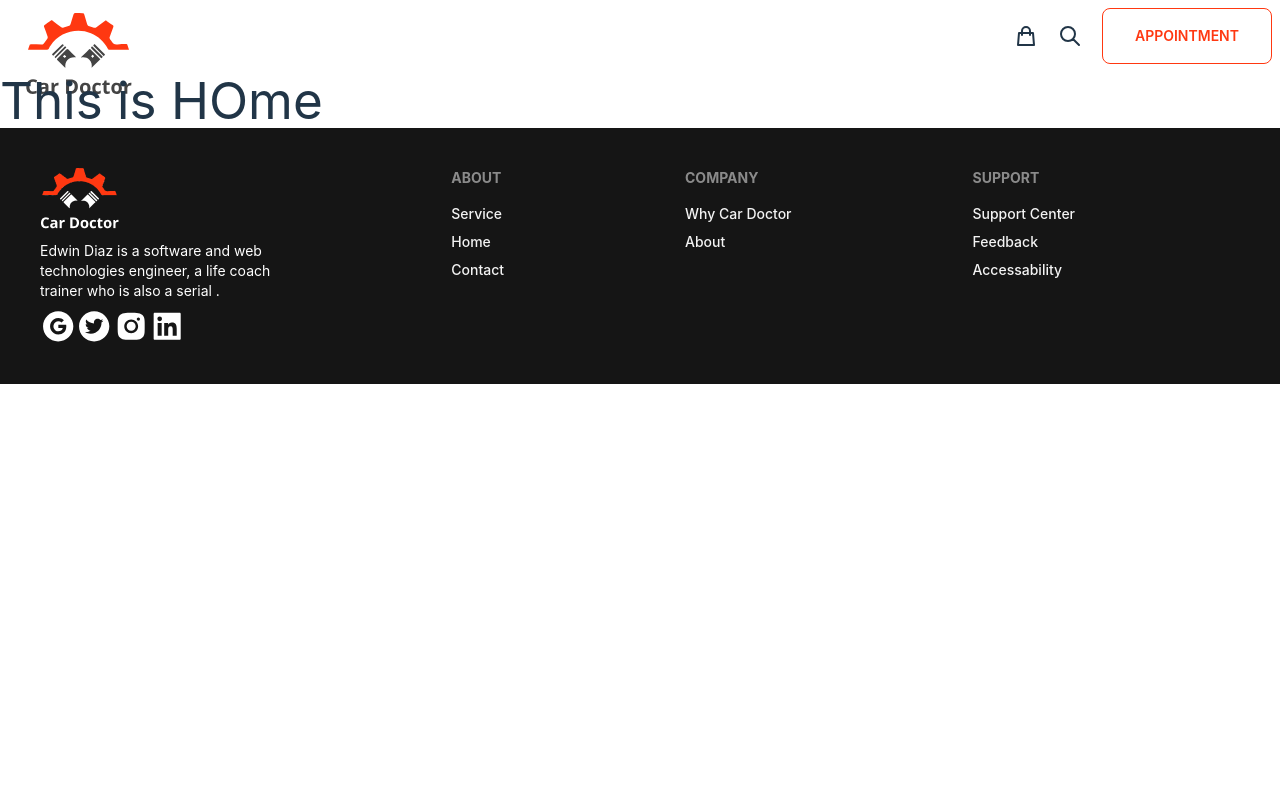
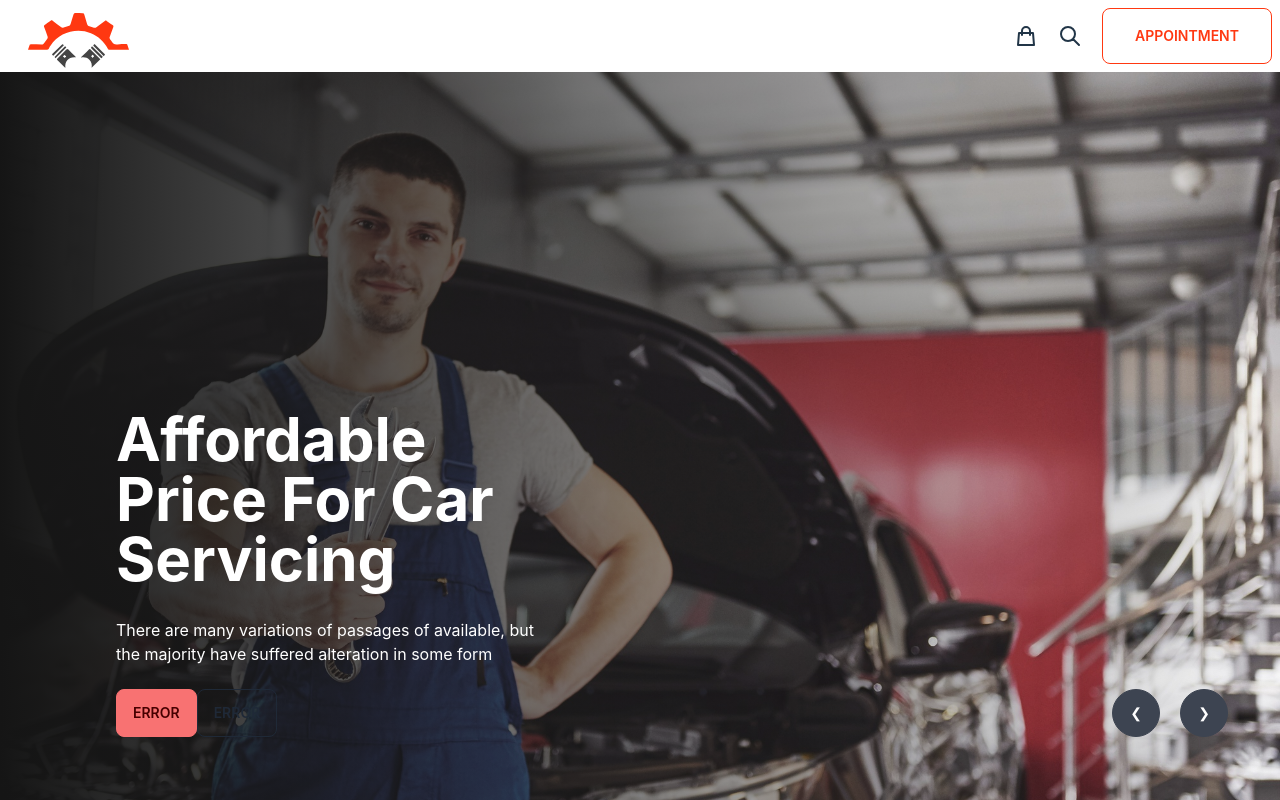
Before and after one commit to rezwanrahimr/Genius-Car-Client, a React (Vite) app: page / in a window 1280 px wide. Shown: the top 800 px of the page. Built offline with nearby package versions, Linux system fonts and the light colour scheme.

Commit message:
slider added

```diff
--- /dev/null
+++ b/src/Pages/Home/Banner/Banner.jsx
@@ -0,0 +1,60 @@
+import React from "react";
+import img1 from "../../../assets/images/banner/1.jpg";
+import img2 from "../../../assets/images/banner/2.jpg";
+import img3 from "../../../assets/images/banner/3.jpg";
+import img4 from "../../../assets/images/banner/4.jpg";
+import img5 from "../../../assets/images/banner/5.jpg";
+import img6 from "../../../assets/images/banner/6.jpg";
+import BannerItem from "./BannerItem/BannerItem";
+
+const Banner = () => {
+  const bannerData = [
+    {
+      image: img1,
+      prev: 6,
+      id: 1,
+      next: 2,
+    },
+    {
+      image: img2,
+      prev: 1,
+      id: 2,
+      next: 3,
+    },
+    {
+      image: img3,
+      prev: 2,
+      id: 3,
+      next: 4,
+    },
+    {
+      image: img4,
+      prev: 3,
+      id: 4,
+      next: 5,
+    },
+    {
+      image: img5,
+      prev: 4,
+      id: 5,
+      next: 6,
+    },
+    {
+      image: img6,
+      prev: 5,
+      id: 6,
+      next: 1,
+    },
+  ];
+  return (
+    <div>
+      <div className="carousel w-full">
+        {bannerData.map((slider) => (
+          <BannerItem key={slider.id} slider={slider}></BannerItem>
+        ))}
+      </div>
+    </div>
+  );
+};
+
+export default Banner;
--- /dev/null
+++ b/src/Pages/Home/Banner/BannerItem/BannerItem.jsx
@@ -0,0 +1,40 @@
+import React from "react";
+import "./bannerItem.css";
+
+const BannerItem = ({ slider }) => {
+  const { image, id, prev, next } = slider;
+  console.log(slider);
+  return (
+    <div id={`slide${id}`} className="carousel-item relative w-full">
+      <div className="slider-img">
+        <img src={image} className="w-full" />
+      </div>
+
+      <div className="absolute flex justify-between transform -translate-y-1/2 left-5 right-5 top-1/2">
+        <h1 className="text-6xl font-bold text-white ms-24">
+          Affordable <br /> Price For Car <br /> Servicing
+        </h1>
+      </div>
+      <div className="absolute flex justify-between transform -translate-y-1/2 left-5 right-5 top-2/3 text-white ms-24">
+        <h6>
+          There are many variations of passages of available, but <br /> the
+          majority have suffered alteration in some form
+        </h6>
+      </div>
+      <div className="absolute flex  transform -translate-y-1/2 left-5 right-5 top-3/4 ms-24 ">
+        <button className="btn btn-error">Error</button>
+        <button className="btn btn-outline ">Error</button>
+      </div>
+      <div className="absolute flex  transform -translate-y-1/2  right-1 top-3/4">
+        <a href={`#slide${prev}`} className="btn btn-circle me-5">
+          ❮
+        </a>
+        <a href={`#slide${next}`} className="btn btn-circle me-12">
+          ❯
+        </a>
+      </div>
+    </div>
+  );
+};
+
+export default BannerItem;
--- /dev/null
+++ b/src/Pages/Home/Banner/BannerItem/bannerItem.css
@@ -0,0 +1,15 @@
+.slider-img:after {
+  content: "";
+  position: absolute;
+  left: 0;
+  top: 0;
+  width: 100%;
+  height: 100%;
+  display: inline-block;
+  background: linear-gradient(
+    90deg,
+    #151515 0%,
+    rgba(21, 21, 21, 0) 100%
+  ); /* W3C */
+  filter: progid:DXImageTransform.Microsoft.gradient( startColorstr='#002f4b', endColorstr='#00000000',GradientType=0 ); /* IE6-9 */
+}
--- a/src/Pages/Home/Home.jsx
+++ b/src/Pages/Home/Home.jsx
@@ -1,12 +1,12 @@
 import React from "react";
+import Banner from "./Banner/Banner";
 
 const Home = () => {
   return (
     <div>
-      <h1>This is HOme</h1>
+      <Banner></Banner>
     </div>
   );
 };
 
 export default Home;
-<h1>This is HOme</h1>;
--- a/src/Pages/Sheard/Header/Header.jsx
+++ b/src/Pages/Sheard/Header/Header.jsx
@@ -73,10 +73,15 @@ const Header = () => {
         </div>
         <div className="navbar-end">
           <HiOutlineShoppingBag
-            style={{ width: "24px", height: "24px" }}
+            style={{ width: "24px", height: "24px", cursor: "pointer" }}
           ></HiOutlineShoppingBag>
           <HiOutlineSearch
-            style={{ width: "24px", height: "24px", margin: "0 20px" }}
+            style={{
+              width: "24px",
+              height: "24px",
+              margin: "0 20px",
+              cursor: "pointer",
+            }}
           ></HiOutlineSearch>
           <button
             className="btn btn-outline "
```
